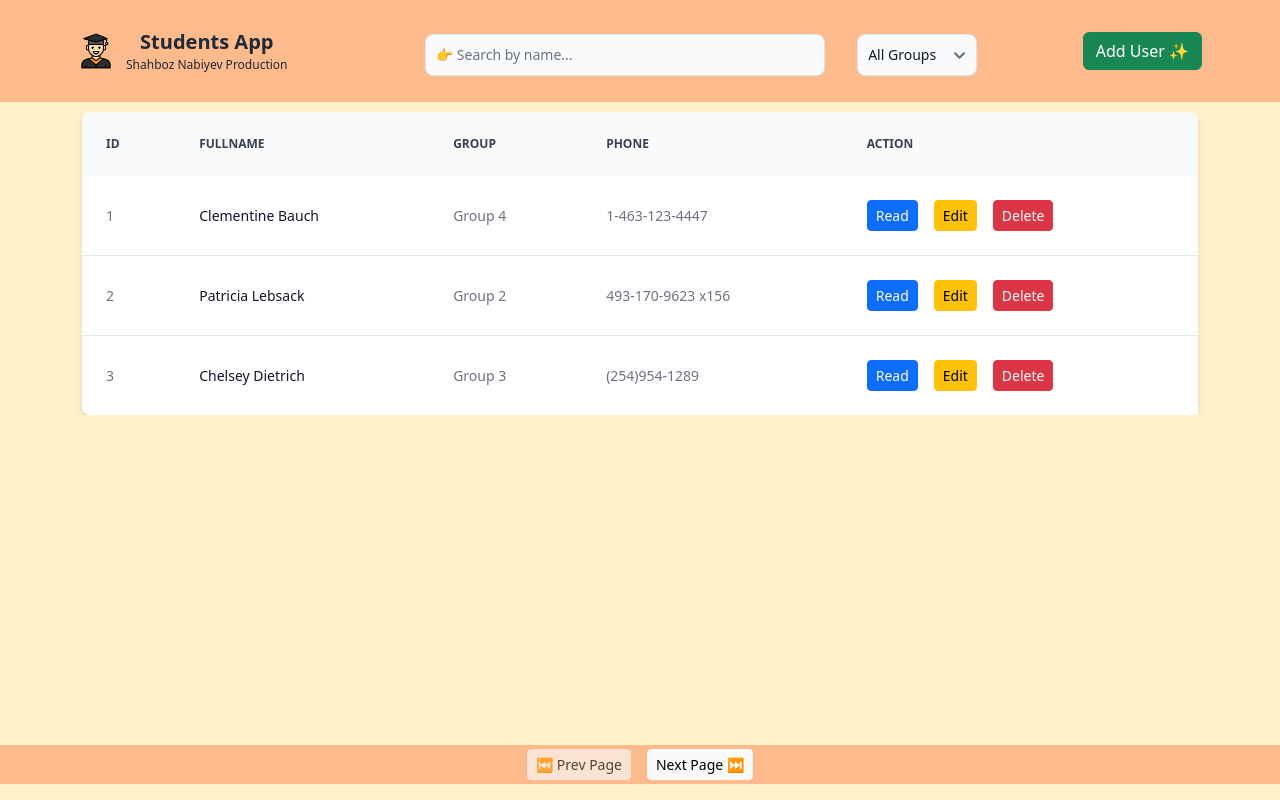
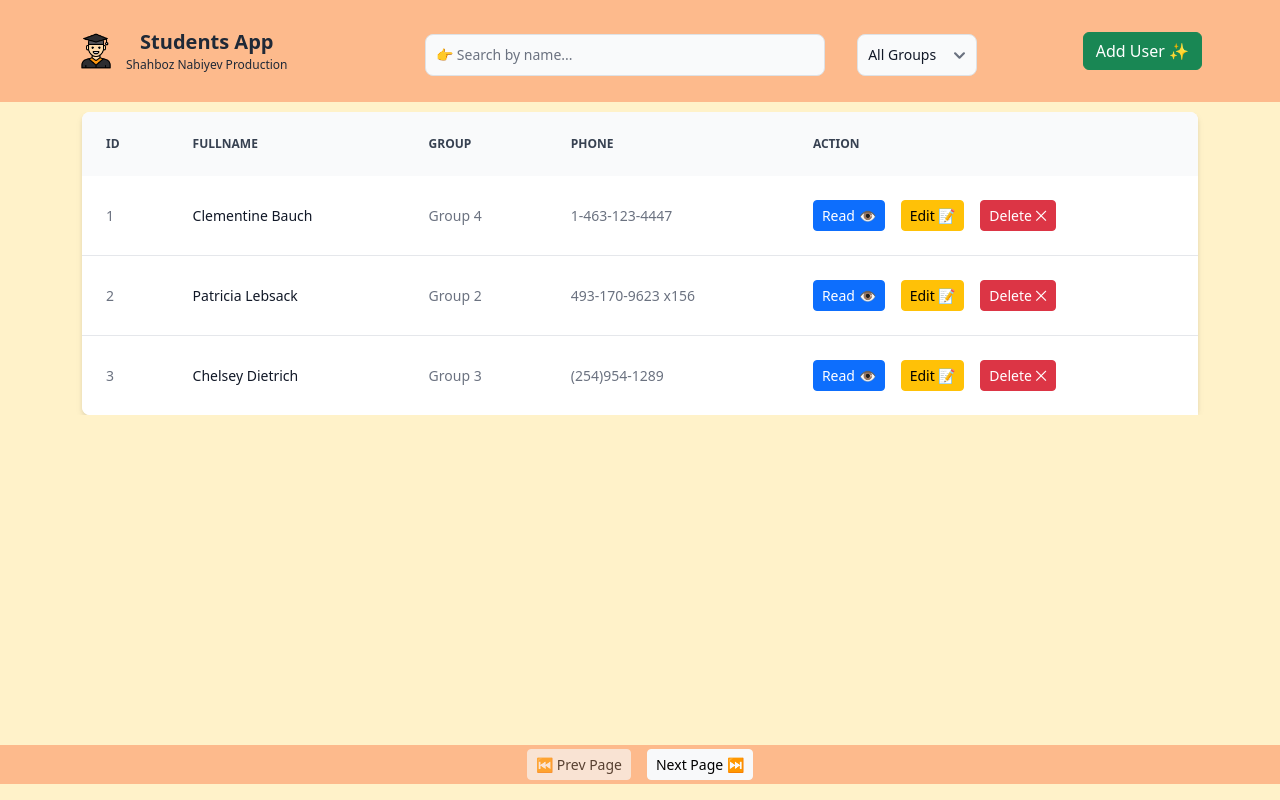
Before and after one commit to mrbillgates2001/Students_App, a React (Vite) app: page / in a window 1280 px wide. Built offline with nearby package versions, Linux system fonts and the light colour scheme; data requests are answered from the project's data file.

Commit message:
minor changes

```diff
--- a/src/components/Home.jsx
+++ b/src/components/Home.jsx
@@ -213,17 +213,17 @@ const Home = () => {
 													<Link
 														to={`/read/${user.id}`}
 														className="btn btn-sm btn-primary font-medium text-cyan-600 hover:underline dark:text-cyan-500">
-														Read
+														Read 👁️
 													</Link>
 													<Link
 														to={`/edit/${user.id}`}
 														className="btn btn-sm btn-warning font-medium text-cyan-600 hover:underline dark:text-cyan-500">
-														Edit
+														Edit 📝
 													</Link>
 													<Link
 														onClick={() => handleDelete(user.id)}
 														className="btn btn-sm btn-danger font-medium text-cyan-600 hover:underline dark:text-cyan-500">
-														Delete
+														Delete ⨉
 													</Link>
 												</Table.Cell>
 											</Table.Row>
```
